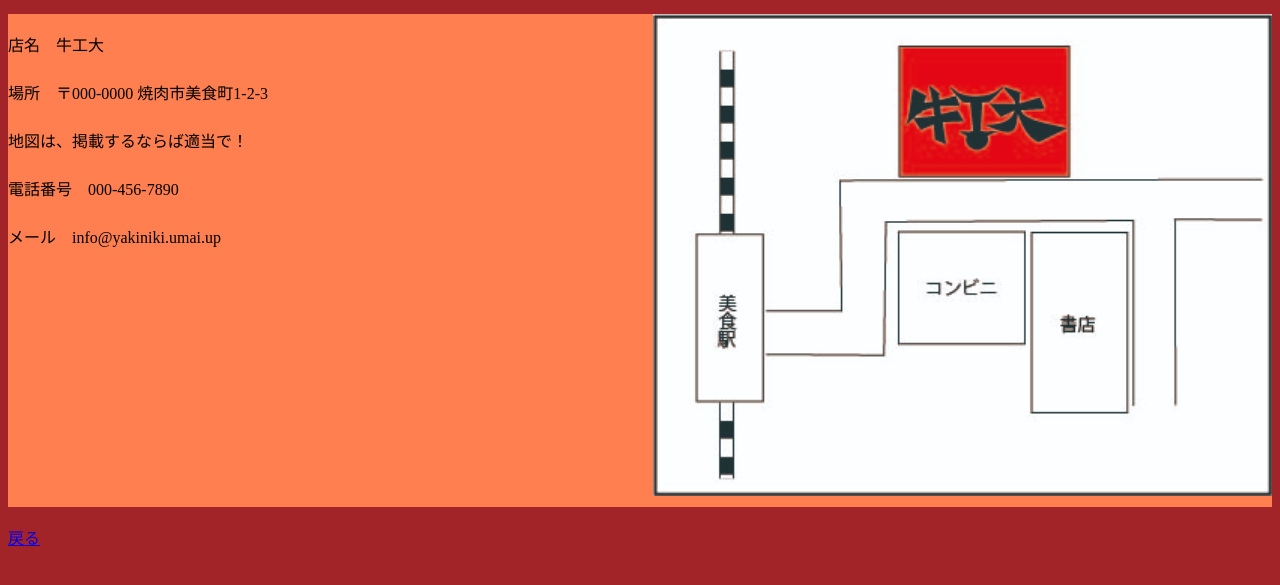
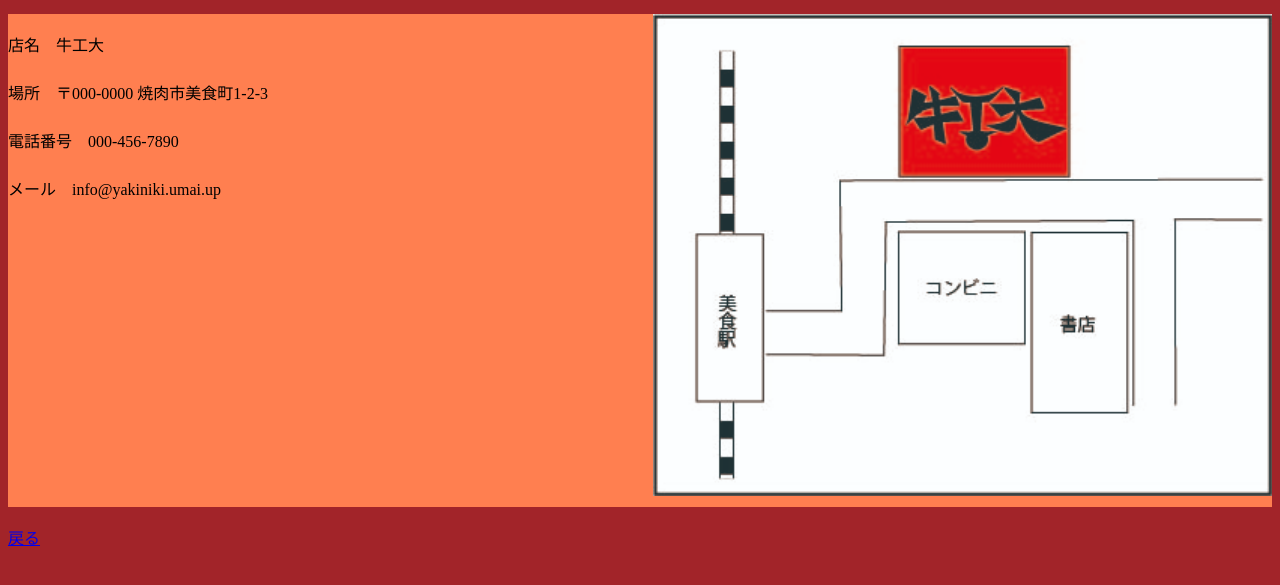
Before and after one commit to kentarotamiya/yakiniku.github.io, a plain HTML site: page toiawase.html in a window 1280 px wide. Shown: the part 93-678 px from the top of the page. Drawn offline with Linux system fonts and the light colour scheme.

Commit message:
Update toiawase.html

```diff
--- a/toiawase.html
+++ b/toiawase.html
@@ -12,7 +12,6 @@
 	<div class="meat">
 		<p>店名　牛工大</p>
 	  <p>場所　〒000-0000 焼肉市美食町1-2-3</p>
-	  <p>地図は、掲載するならば適当で！</p>
 	  <p>電話番号　000-456-7890</p>
 	  <p>メール　info@yakiniki.umai.up</p>
 	</div>
```
